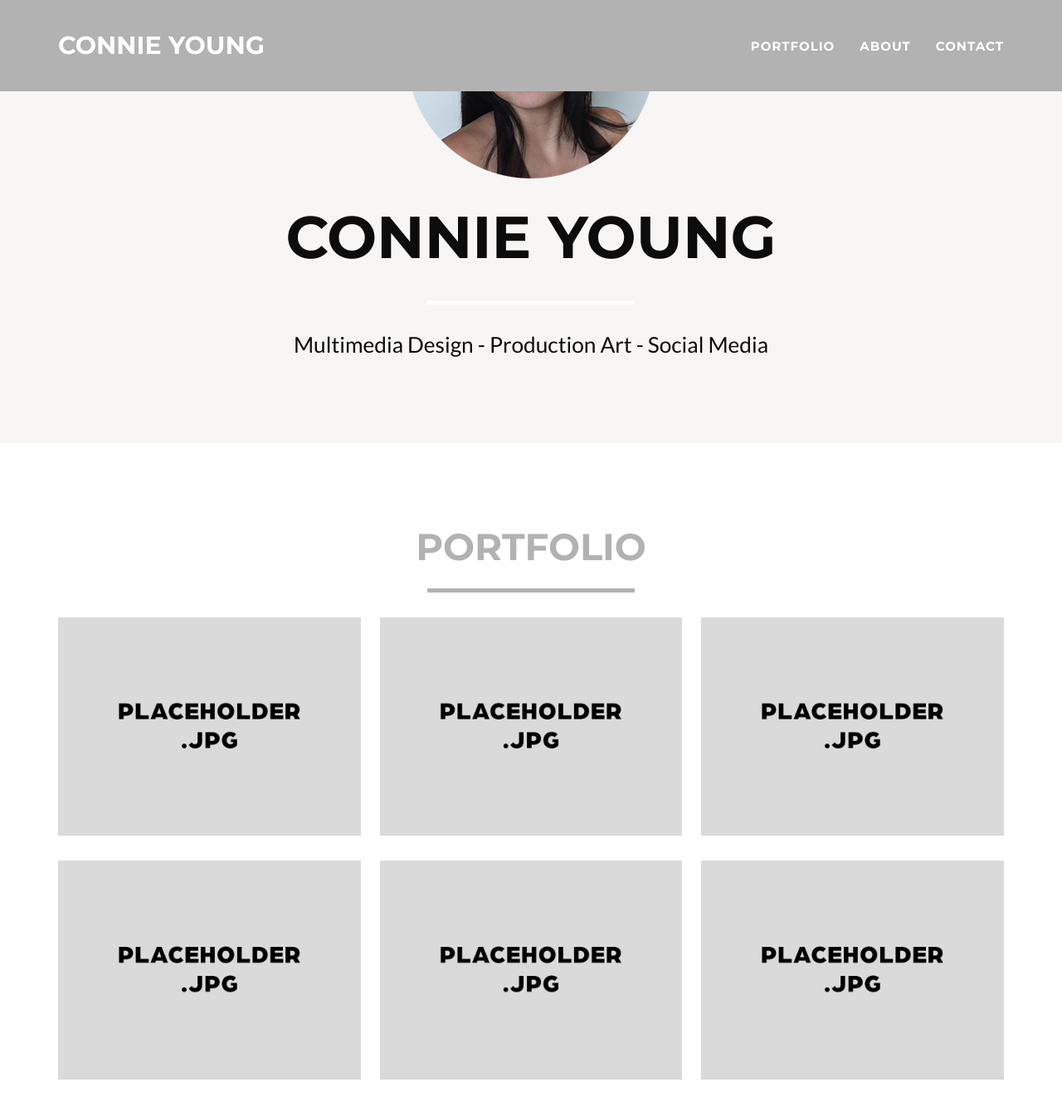
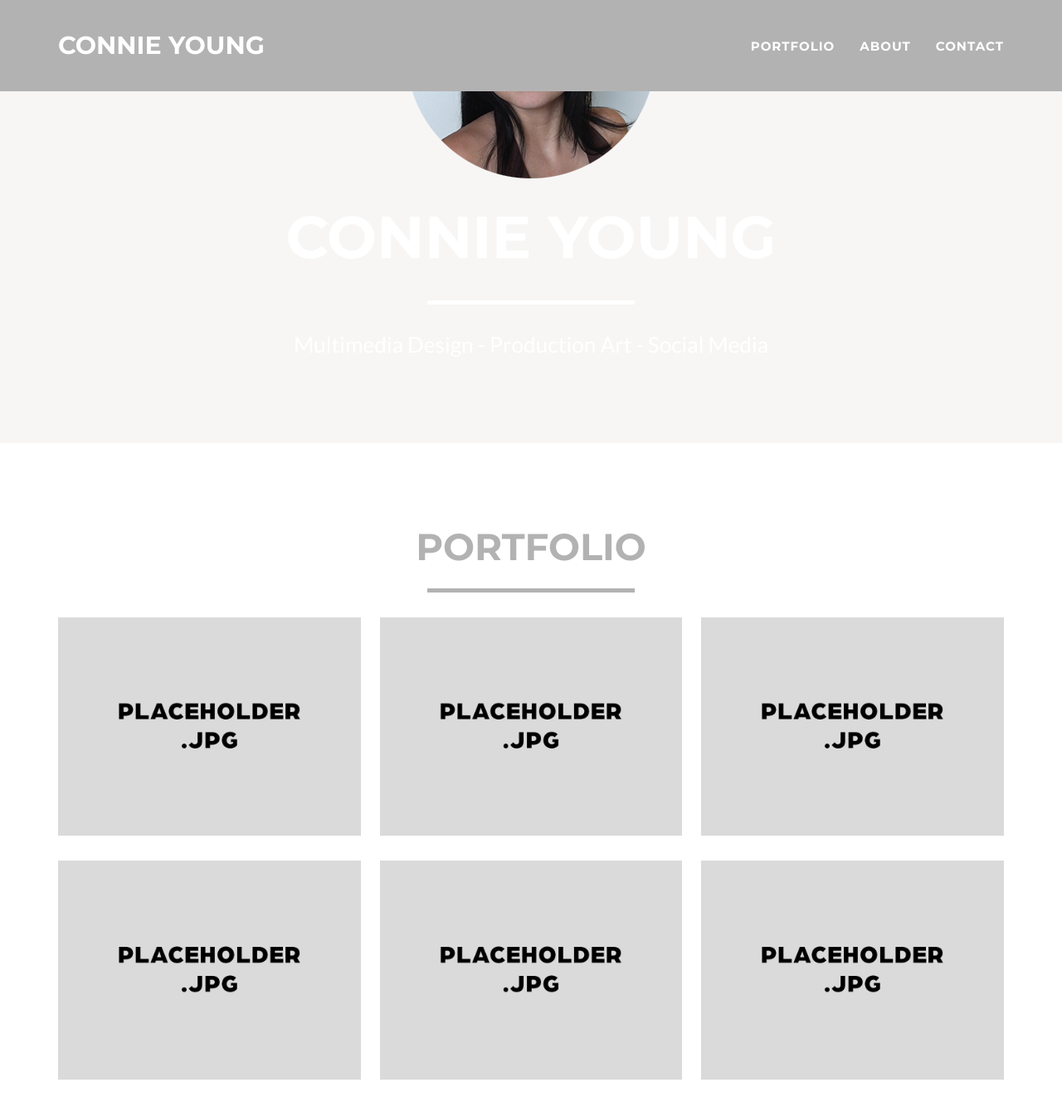
Before and after one commit to conniemyou/cyoung-portfolio, a Jekyll site: the page built from _posts/2014-07-18-project-1.markdown, in a window 1280 px wide and 1400 px high, scrolled down 285 px. Shown: the top 1340 px of the window at 83% size. Built offline with Jekyll 4.4.1, drawn with Linux system fonts in a browser that asks for light colours.

Commit message:
revert color change

```diff
--- a/_includes/css/main.css
+++ b/_includes/css/main.css
@@ -66,7 +66,7 @@ hr.star-primary:after {
 
 header {
     text-align: center;
-    color: #{{ site.color.accent }};
+    color: #fff;
     background: #{{ site.color.tertiary }};
 }
 
```
